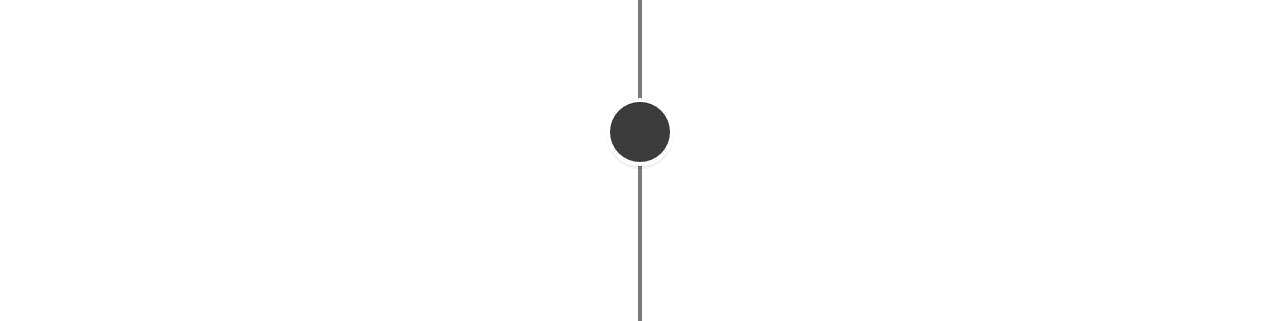
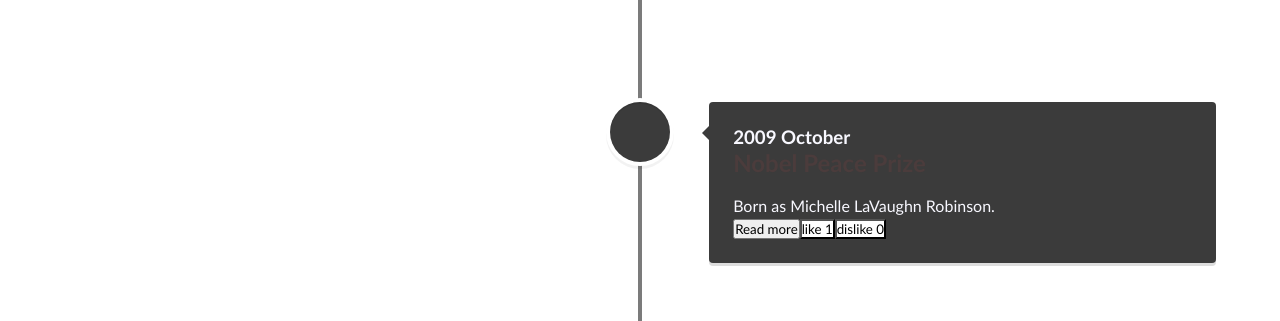
Before and after one commit to ElizaSv/BootcampFinalProjectObamas, a React (Create React App) app: page / in a window 1280 px wide. Shown: the part 876-1197 px from the top of the page. Built offline with nearby package versions, Linux system fonts and the light colour scheme.

Commit message:
fixing verticaltimeline component

```diff
--- a/package.json
+++ b/package.json
@@ -1,4 +1,5 @@
 {
+  "type" : "module",
   "name": "final-project",
   "version": "0.1.0",
   "private": true,
--- a/src/components/TimlineSection/TimelineSection.jsx
+++ b/src/components/TimlineSection/TimelineSection.jsx
@@ -1,6 +1,5 @@
 import { useContext } from "react";
 import { VerticalTimelineElement } from "react-vertical-timeline-component/dist-modules";
-import VerticalTimeline from "react-vertical-timeline-component/dist-modules/VerticalTimeline";
 import "react-vertical-timeline-component/style.min.css";
 import "./TimelineSection.css";
 import { Context } from "../../Context";
@@ -17,7 +16,7 @@ const TimelineSection = (props) => {
   }
 
   return (
-    <VerticalTimeline>
+
       <VerticalTimelineElement
         className="vertical-timeline-element--work"
         contentStyle={{ background: "rgb(59, 59, 59)", color: "ghostwhite" }}
@@ -47,7 +46,6 @@ const TimelineSection = (props) => {
           </>
         )}
       </VerticalTimelineElement>
-    </VerticalTimeline>
   );
 };
 
--- a/src/index.js
+++ b/src/index.js
@@ -1,6 +1,6 @@
 import React from 'react';
 import ReactDOM from 'react-dom/client';
-import App from './App';
+import App from './App.jsx';
 
 const root = ReactDOM.createRoot(document.getElementById('root'));
 root.render(
--- a/src/pages/frontPage/FrontPage.jsx
+++ b/src/pages/frontPage/FrontPage.jsx
@@ -3,6 +3,7 @@ import "./frontPage.css";
 import eventData from "../../data.js";
 import likes from '../../likes.json'
 import TimelineSection from "../../components/TimlineSection/TimelineSection";
+import VerticalTimeline from "react-vertical-timeline-component/dist-modules/VerticalTimeline";
 import TopSection from "../../components/TopSection/TopSection";
 import { Context } from "../../Context";
 
@@ -39,8 +40,9 @@ const FrontPage = () => {
 
   return (
     <>
-      <TopSection />
-      {sortedTimeline.map((elem,index) => {
+    <TopSection />
+    <VerticalTimeline>
+    {sortedTimeline.map((elem,index) => {
         return (
           <TimelineSection
           key={index}
@@ -48,6 +50,7 @@ const FrontPage = () => {
           />
         );
       })}
+    </VerticalTimeline>
     </>
   );
 };
```
